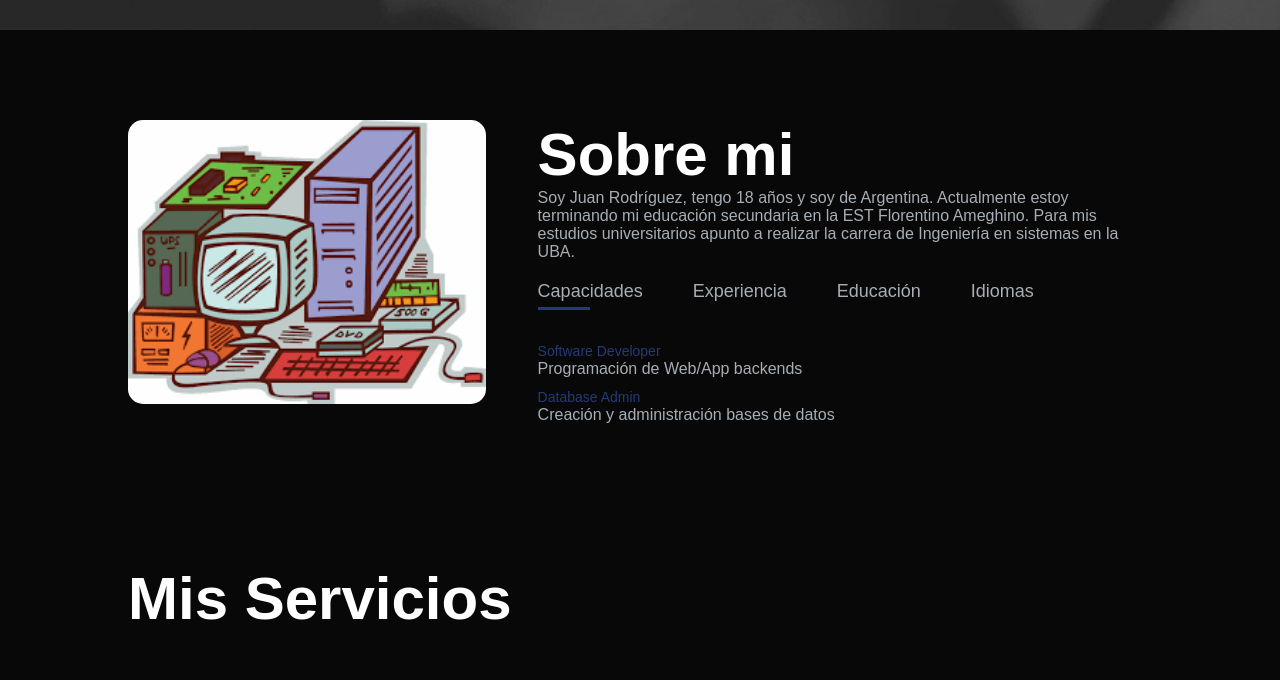
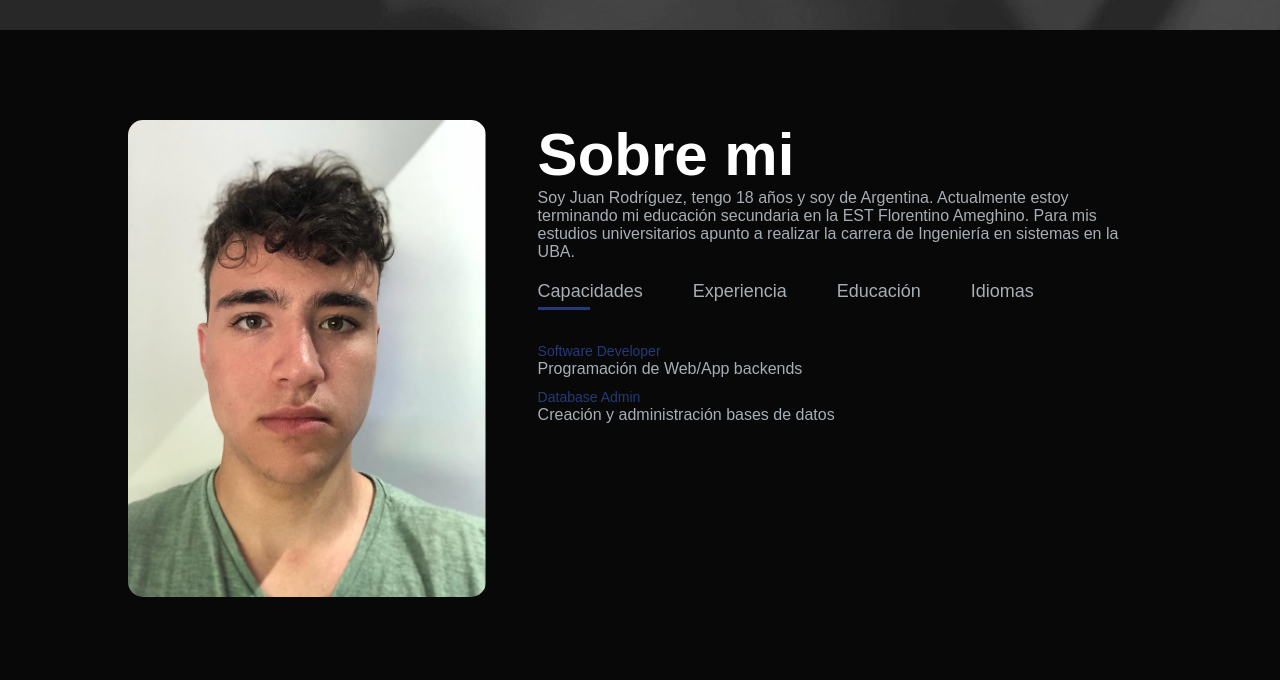
Before and after one commit to jmrodriguez71103/portafolio, a plain HTML site: page index.html in a window 1280 px wide. Shown: the part 770-1450 px from the top of the page. Drawn offline with Linux system fonts and the light colour scheme.

Commit message:
Add files via upload

```diff
--- a/index.html
+++ b/index.html
@@ -36,7 +36,7 @@
         <div class="container">
             <div class="row">
                 <div class="about-col-1">
-                    <img src="imagenes/cosa.png" alt="">
+                    <img src="imagenes/cosa.jpeg" alt="">
                 </div>
                 <div class="about-col-2">
                     <h1 class="sub-title">Sobre mi</h1>
```
